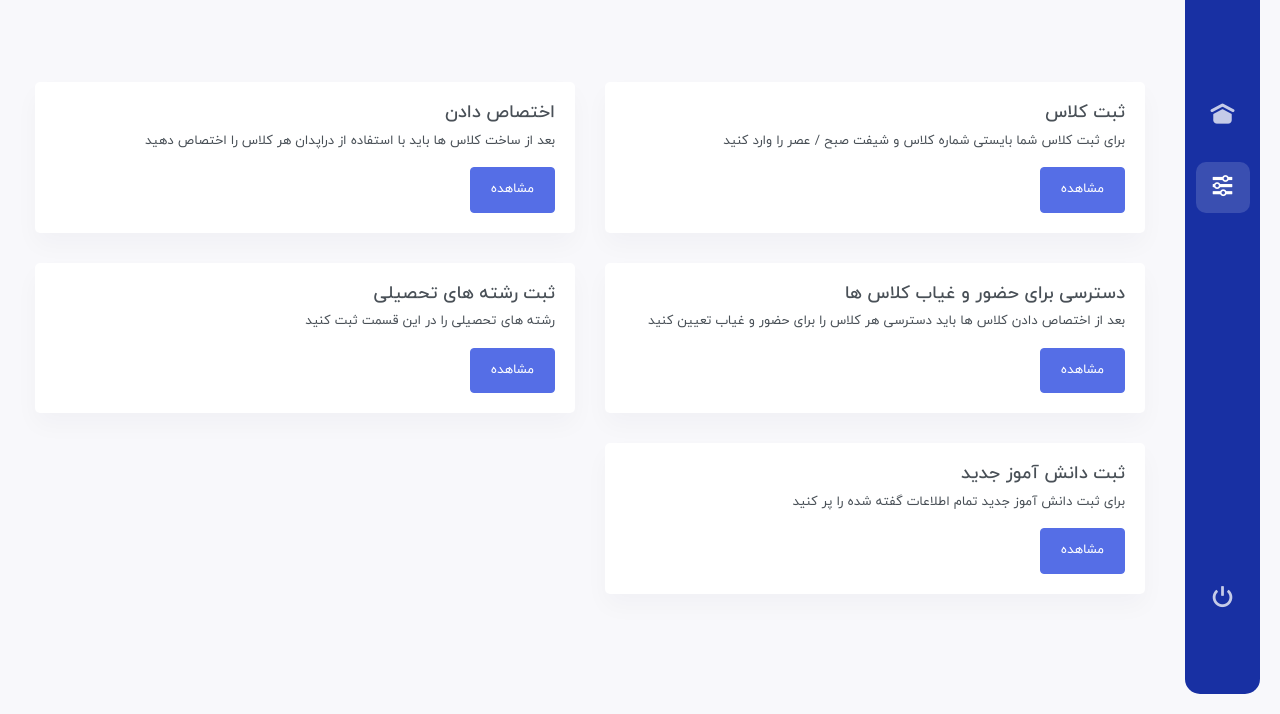
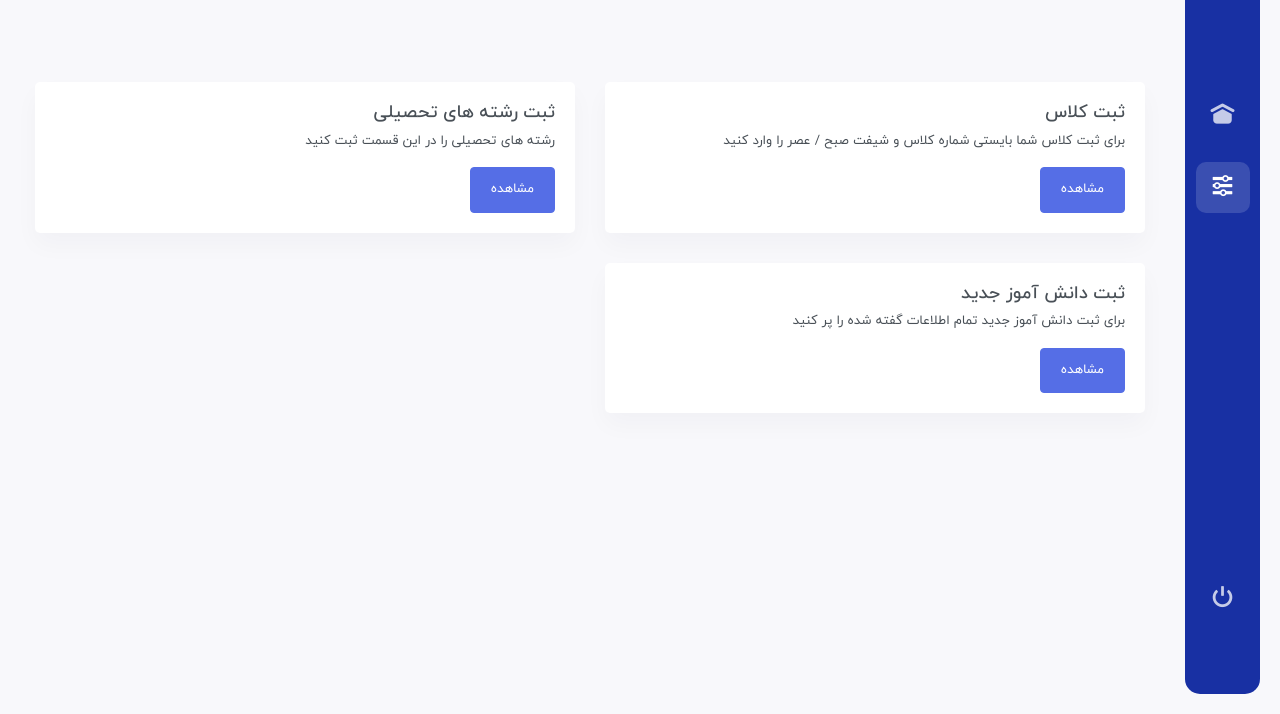
Before and after one commit to itdevx/Django-Attendance-System, a Django app: page /creative-settings in a window 1280 px wide. Shown: the part 86-800 px from the top of the page. Run offline with Django 4.2, Linux system fonts and the light colour scheme; some libraries are stand-ins or nearby versions.

Commit message:
remove create assign and attendanceclass view and forms and all settings

```diff
--- a/Student/urls.py
+++ b/Student/urls.py
@@ -42,12 +42,6 @@ urlpatterns = [
         'edited/edit-class/<number>/<shift>', views.class_edit, name='edit-class'
     ),
     path(
-        'created/create-assign/', views.CreateAssignView.as_view(), name='create-assign'
-    ),
-    path(
-        'created/create-attendance-class/', views.CreateAttendanceClassView.as_view(), name='create-attendance-class'
-    ),
-    path(
         'created/create-reshte/', views.CreateReshteView.as_view(), name='create-reshte'
     ),
     # path(
--- a/Student/views.py
+++ b/Student/views.py
@@ -84,47 +84,6 @@ def class_edit(request, number, shift):
     context['form'] = form
     context['class'] = class_
     return render(request, 'create-class.html', context)
-
-
-class CreateAssignView(LoginRequiredMixin, generic.View):
-    login_url = 'account:login'
-    template_name = 'create-assign.html'
-
-    def get(self, request, *args, **kwargs):
-        form = forms.AssignForm(request.POST)
-        assign = models.Assign.objects.all()
-        class_ = models.Class.objects.all()
-        return render(request, self.template_name, {'form': form, 'assign': assign, 'class': class_})
-
-    def post(self, request, *args, **kwargs):
-        if request.POST:
-            form = forms.AssignForm(request.POST)
-            if form.is_valid():
-                form.save()
-                return redirect('student:create-attendance-class')
-        else:
-            form = forms.AssignForm()
-        return render(request, self.template_name, {'form': form})
-
-
-class CreateAttendanceClassView(LoginRequiredMixin, generic.View):
-    login_url = 'account:login'
-    template_name = 'create-attendance-class.html'
-
-    def get(self, request, *args, **kwargs):
-        form = forms.AttendanceClassForm(request.POST)
-        attendance = models.AttendanceClass.objects.all()
-        return render(request, self.template_name, {'form': form, 'attendance': attendance})
-
-    def post(self, request, *args, **kwargs):
-        if request.POST:
-            form = forms.AttendanceClassForm(request.POST)
-            if form.is_valid():
-                form.save()
-                return redirect('student:created-list')
-        else:
-            form = forms.AttendanceClassForm()
-        return render(request, self.template_name, {'form': form})
 
 
 class CreateReshteView(LoginRequiredMixin, generic.View):
--- a/templates/create-reshte.html
+++ b/templates/create-reshte.html
@@ -52,7 +52,7 @@
                                             <h4>{{ r.name }}</h4>
                                         </td>
                                         <td>
-                                            <a class="btn badge btn-primary" href="{% url 'student:edit-reshte' r.id %}">ویرایش</a>
+                                            <a class="btn badge btn-primary" href="">ویرایش</a>
                                         </td>
                                     </tr>
                                 {% endfor %}
--- a/templates/index.html
+++ b/templates/index.html
@@ -15,32 +15,6 @@
 					<p>برای ثبت کلاس  شما بایستی شماره کلاس و شیفت صبح / عصر را وارد کنید</a>
 					</p>
 					<a href="{% url 'student:create-class' %}" class="btn btn-primary">مشاهده</a>
-				    </div>
-				</div>
-			    </div>
-			</div>
-
-			<div class="col-xxl-6 col-xl-6 col-lg-12">
-			    <div class="card">
-				<div class="card-body">
-				    <div class="invite-content">
-					<h4>اختصاص دادن</h4>
-					<p>بعد از ساخت کلاس ها  باید با استفاده از دراپدان هر کلاس را اختصاص دهید</a>
-					</p>
-					<a href="{% url 'student:create-assign' %}" class="btn btn-primary">مشاهده</a>
-				    </div>
-				</div>
-			    </div>
-			</div>
-
-			<div class="col-xxl-6 col-xl-6 col-lg-12">
-			    <div class="card">
-				<div class="card-body">
-				    <div class="invite-content">
-					<h4>دسترسی برای حضور و غیاب کلاس ها</h4>
-					<p>بعد از اختصاص دادن کلاس ها باید دسترسی هر کلاس را برای حضور و غیاب تعیین کنید</a>
-					</p>
-					<a href="{% url 'student:create-attendance-class' %}" class="btn btn-primary">مشاهده</a>
 				    </div>
 				</div>
 			    </div>
```
Also changed, not shown: Student/forms.py (+0 -34 lines), db.sqlite3.
